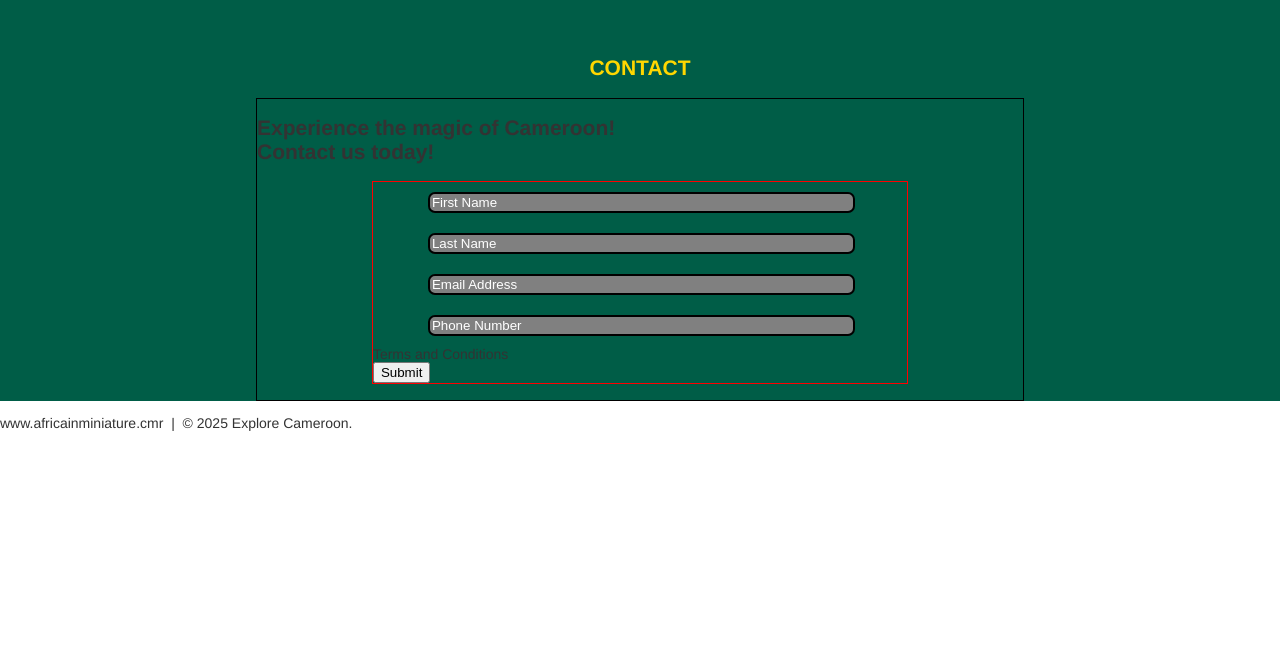
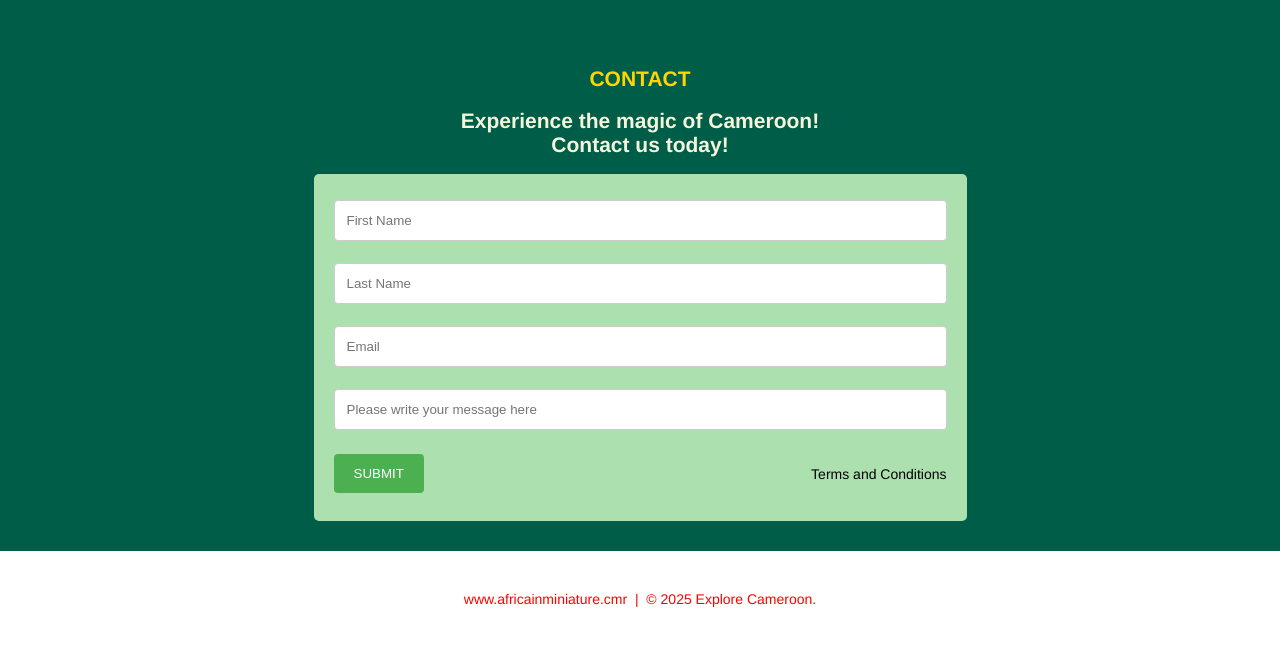
Before and after one commit to amanamard/HTML-CSS-Projects, a plain HTML site: page One-Page Website/one_page_website.html in a window 1280 px wide. Shown: the part 1518-2164 px from the top of the page. Before the commit the page ends 1963 px from the top, so only its background shows below. Drawn offline with Linux system fonts and the light colour scheme.

Commit message:
Updated One-Page-Website
Styled contact section and the footer.

```diff
--- a/One-Page Website/CSS/one_page_website.css
+++ b/One-Page Website/CSS/one_page_website.css
@@ -1,7 +1,8 @@
+/* Genaral styling */
 * {
     box-sizing: border-box;
 }
-/* Setting properties for the text in the page */
+
 body {
     font-family: "Helvetica Neue", Helvetica, Arial, sans-serif;
     font-size: 14px;
@@ -21,6 +22,11 @@ h1 {
     text-align: center;
 }
 
+footer {
+    padding: 2%;
+    color: red;
+}
+
 /* Header section */
 header {
     display: flex;
@@ -31,8 +37,6 @@ header {
     z-index: 2;
     width: 100%;
     background-color: white;
-    /*border: 1px solid black;
-    opacity: 0.5;*/
 }
 
 /* Navbar */
@@ -157,25 +161,67 @@ main {
 }
 /* End Gallery section 2 */
 
-/* Setting properties for the inputs */
-.info {
-    border: 1px solid black;
-    width: 60%;
-    height: auto;
-    margin: 0px auto;
+/* Contact */
+.contact-section {
+    padding: 10px;
 }
 
-.info form {
-    border: 1px solid red;
-    width: 70%;
-    margin: 2% auto;
+.contact-container {
+    margin: 0px auto;
+    width: 55%;
+    padding: 20px;
 }
 
-.info input[type="text"] {
-    width: 80%;
-    margin: 10px 55px;
-    border: 2px solid black;
-    border-radius: 7px;
-    background: gray;
-    color: #fff;
+.contact-container h2 {
+    text-align: center;
+    color: beige;
 }
+
+form {
+    padding: 20px;
+    background-color: #ACE1AF;
+    border-radius: 5px;
+}
+
+input[type="text"] {
+    width: 100%;
+    padding: 12px;
+    border: 1px solid #ccc;
+    border-radius: 4px;
+    box-sizing: border-box;
+    margin-top: 6px;
+    margin-bottom: 16px;
+    resize: vertical;
+    /* font-family: Perpetua, Rockwell Extra Bold; */
+}
+
+input[type="submit"] {
+    background-color: #4CAF50;
+    color: white;
+    padding: 12px 20px;
+    margin: 8px 0;
+    border: none;
+    border-radius: 4px;
+    cursor: pointer;
+}
+
+input[type="submit"]:hover {
+    background-color: #45a049;
+}
+
+.submit {
+    display: flex;
+    flex-direction: row-reverse;
+    justify-content: space-between;
+    align-items: center;
+}
+
+.terms a {
+    text-decoration: none;
+    color: black;
+}
+
+.terms:hover a {
+    text-decoration: underline;
+    color: red;
+}
--- a/One-Page Website/one_page_website.html
+++ b/One-Page Website/one_page_website.html
@@ -105,9 +105,9 @@
 			<!-- END GALLERY -->
 
 			<!-- CONTACT -->
-			<section>
-				<div class="container">
-					<h1 id="contact">Contact</h1>
+			<section class="contact-section" id="contact">
+				<div class="contact-container">
+					<h1>Contact</h1>
 					<div class="info">
 						<h2><span>Experience the magic of Cameroon!</span>
 							<br>Contact us today!
@@ -115,15 +115,13 @@
 
 						<div>
 							<form action="" method="post">
-								<input class="form-element" type="text" value="First Name"><br>
-								<input class="form-element" type="text" value="Last Name"><br>
-								<input class="form-element" type="text" value="Email Address"><br>
-								<input class="form-element" type="text" value="Phone Number"><br>
-								<div class="form-spacer">
-									<label class="terms">Terms and Conditions</label>
-								</div>
-								<div>
-									<input type="submit" value="Submit">
+								<input id="FirstName" type="text" name="FirstName" placeholder="First Name">
+								<input id="LastName" type="text" name="LastName" placeholder="Last Name">
+								<input id="Email" type="text" name="Email" placeholder="Email">
+								<input id="Message" type="text" name="Message" placeholder="Please write your message here">
+								<div class="submit">
+									<label class="terms"><a href="">Terms and Conditions</a></label>
+									<input type="submit" value="SUBMIT">
 								</div>
 							</form>
 						</div>
@@ -135,7 +133,7 @@
 		</main>
 
 		<footer>
-			<p>www.africainminiature.cmr &nbsp;|&nbsp; &copy; 2025 Explore Cameroon.</p>
+			<p class="center">www.africainminiature.cmr &nbsp;|&nbsp; &copy; 2025 Explore Cameroon.</p>
 		</footer>
 
 	</body>
```
